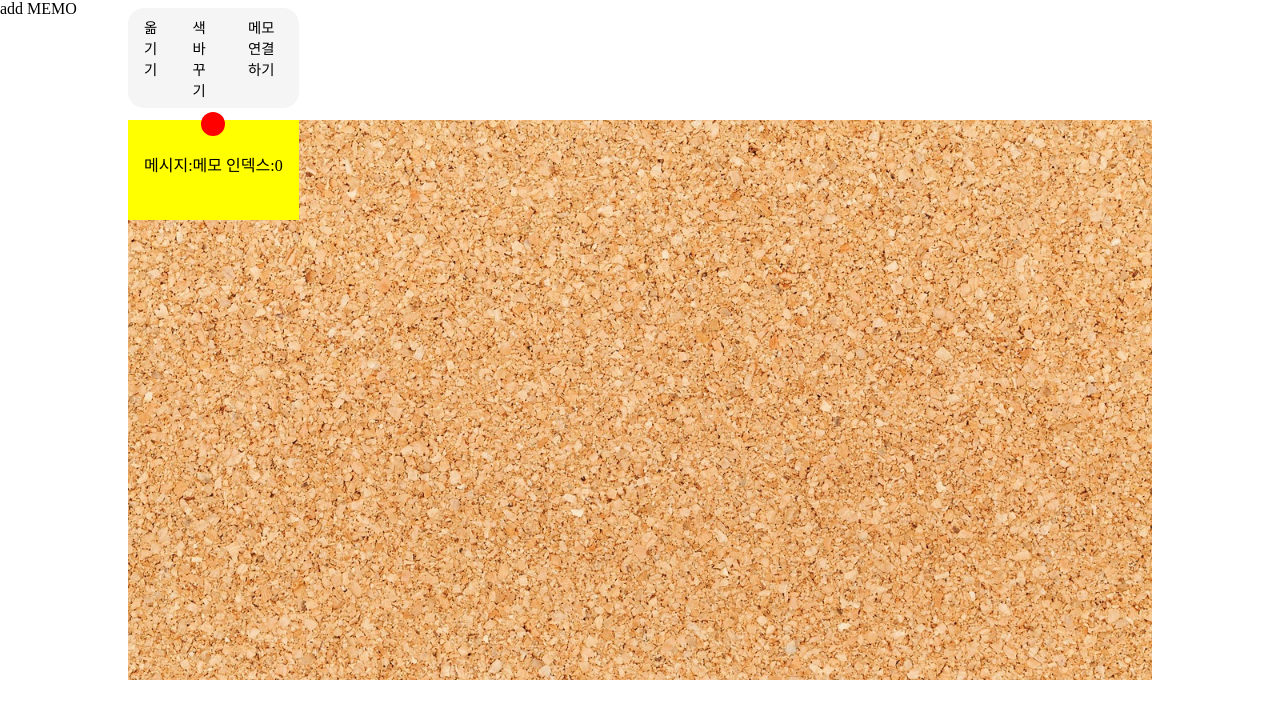
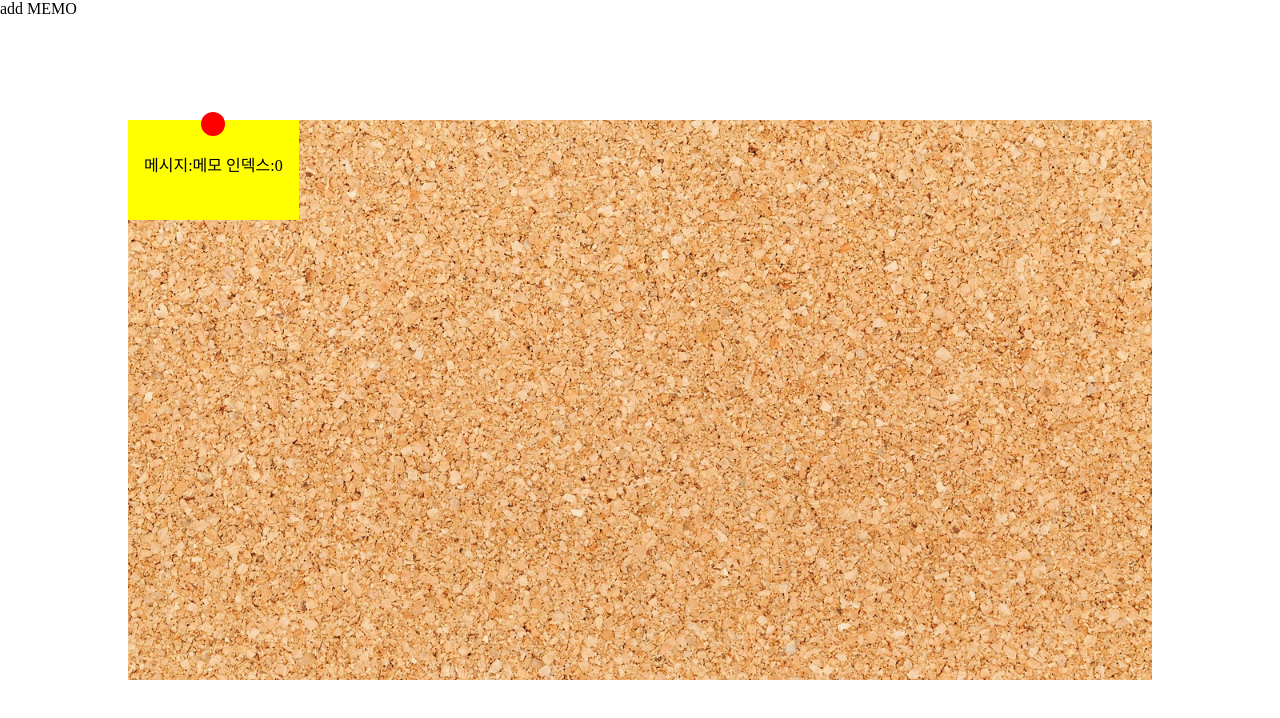
Before and after one commit to toa-web-dev/Pinboard-memo, a Vue app: page / in a window 1280 px wide. Shown: the top 718 px of the page. Built offline with nearby package versions, Linux system fonts and the light colour scheme.

Commit message:
핀 메뉴 버튼 클릭 이벤트 등록

```diff
--- a/src/components/Menu/Menu.vue
+++ b/src/components/Menu/Menu.vue
@@ -1,5 +1,4 @@
 <script setup>
-import { defineEmits } from "vue";
 
 // 정의한 이벤트 이름
 const emit = defineEmits(["addMemo"]);
--- a/src/components/Menu/PinMenu.vue
+++ b/src/components/Menu/PinMenu.vue
@@ -1,23 +1,31 @@
 <script setup>
-import { defineEmits } from "vue";
-function handleClick(type) {
-    const emit = defineEmits(["handleMove", "handleChangeColor", "handleLinkpins"]);
+import initDragging from "../../util/DragAndDrop";
+const emit = defineEmits(["handlePinMenuBtn"]);
 
-    switch (type) {
-        case "move":
-            console.log("옮기기");
-            emit("handleMove", null);
+function handleClick(func) {
+    switch (func) {
+        case "changeColor":
+            emit("handlePinMenuBtn", changeColor);
             break;
-        case "changeColor":
-            console.log("색 바꾸기");
-            emit("handleChangeColor", null);
+        case "moveSheet":
+            emit("handlePinMenuBtn", moveSheet);
             break;
         case "linkPins":
-            console.log("메모 연결하기");
-            emit("handleLinkpins", null);
+            emit("handlePinMenuBtn", linkPins);
             break;
         default:
             break;
+    }
+
+    function changeColor() {
+        console.log("change color");
+    }
+    function moveSheet([$pin, $sheet, $board]) {
+        console.log("move");
+        initDragging([$pin, $sheet, $board]);
+    }
+    function linkPins() {
+        console.log("link pins");
     }
 }
 </script>
@@ -25,9 +33,9 @@ function handleClick(type) {
     <div>
         <div class="bubble">
             <ul>
-                <li v-on:click="() => handleClick('move')">옮기기</li>
                 <li v-on:click="() => handleClick('changeColor')">색 바꾸기</li>
-                <li v-on:click="() => handleClick('linkpins')">메모 연결하기</li>
+                <li v-on:click="() => handleClick('moveSheet')">옮기기</li>
+                <li v-on:click="() => handleClick('linkPins')">메모 연결하기</li>
             </ul>
         </div>
         <div class="tail"></div>
@@ -39,22 +47,24 @@ function handleClick(type) {
     background-color: whitesmoke;
     border-radius: 1rem;
     overflow: hidden;
+
     & ul {
         display: flex;
         justify-content: space-between;
         list-style: none;
         padding: 0;
         margin: 0;
+
         & li {
-          font-size: 0.9rem;
+            font-size: 0.9rem;
             padding: 0.5rem 1rem;
             cursor: pointer;
+
             &:hover {
                 background-color: lightgray;
             }
-        }
-    }
+        }  }
 }
-.tail {
-}
+
+.tail {}
 </style>
--- a/src/components/PinSheet/PinSheet.vue
+++ b/src/components/PinSheet/PinSheet.vue
@@ -1,25 +1,33 @@
 <script setup>
-// import initDragging from "../../util/DragAndDrop";
 import PinMenu from "../Menu/PinMenu.vue";
 import { onMounted, ref } from "vue";
 
 const pinRef = ref(null);
-
+const isPinMenuVisible = ref(false);
+let $pin, $sheet, $board;
 onMounted(() => {
     if (pinRef.value) {
-        const $pin = pinRef.value;
-        const $sheet = $pin.closest(".sheet");
-        const $board = $sheet.closest(".board");
-        // initDragging($pin, $sheet, $board);
+        $pin = pinRef.value;
+        $sheet = $pin.closest(".sheet");
+        $board = $sheet.closest(".board");
     }
 });
+function handdleToggleMenu() {
+    isPinMenuVisible.value = !isPinMenuVisible.value;
+}
+function handlePinMenuBtn(callback) {
+    callback([$pin, $sheet, $board]);
+    handdleToggleMenu();
+}
+
 </script>
 
 <template>
     <div class="sheet">
         <div class="pin-wrapper">
-            <PinMenu class="pin-menu" />
-            <div ref="pinRef" class="pin"></div>
+            <PinMenu class="pin-menu" @handlePinMenuBtn="handlePinMenuBtn"
+                :style="{ visibility: isPinMenuVisible ? 'visible' : 'hidden' }" />
+            <div ref="pinRef" class="pin" @click="handdleToggleMenu"></div>
         </div>
         <slot></slot>
     </div>
@@ -52,8 +60,7 @@ onMounted(() => {
             border-radius: 100%;
             cursor: pointer;
             margin: auto;
-            transform: translateY(-8px);
-        }
+            transform: translateY(-8px);  }
     }
 }
 </style>
```
